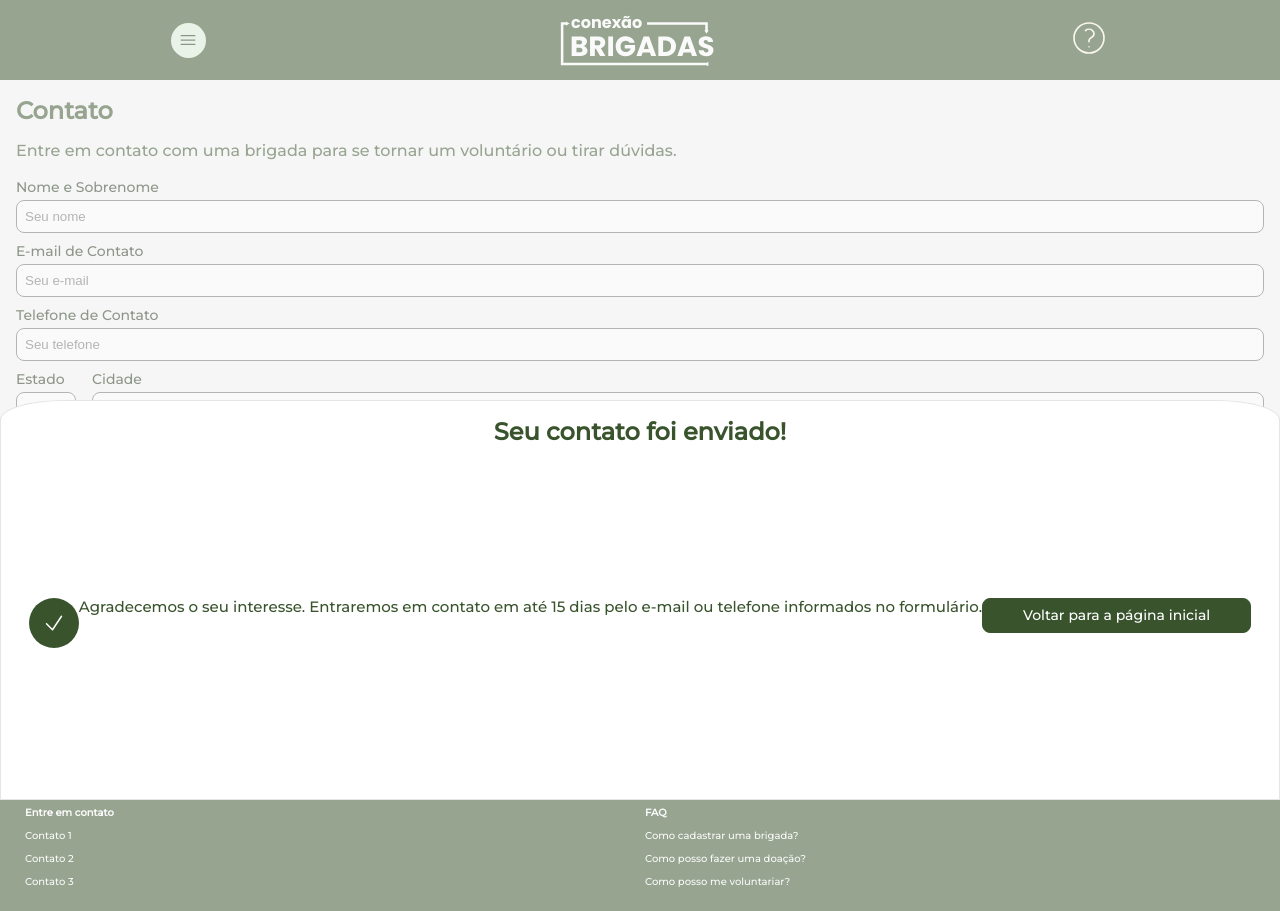
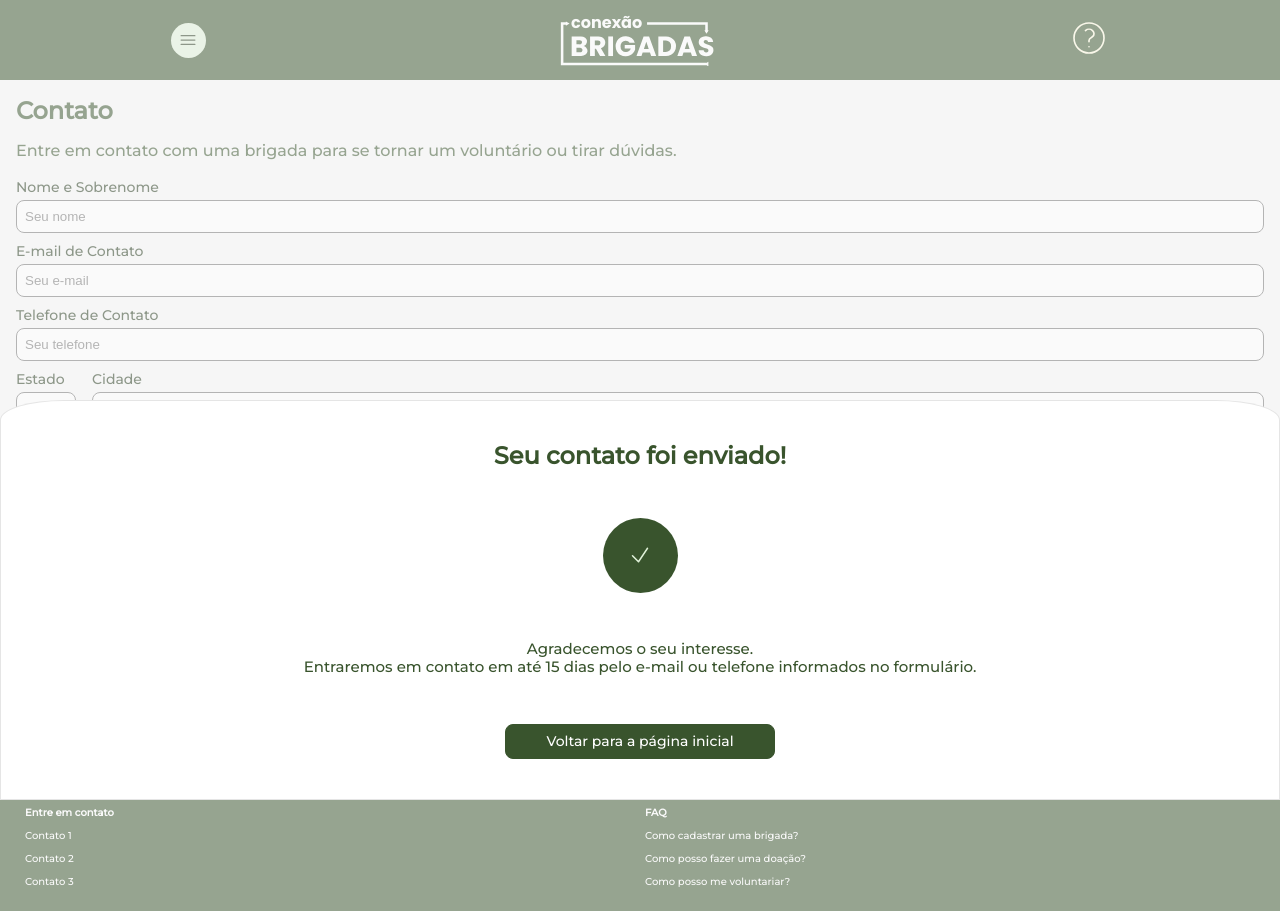
Before and after one commit to DiverIntoDev/-Front-CSR-Fire-Brigades, a Next.js app: page /contactPage in a window 1280 px wide. Both pictures are taken after a click on the button "Enviar". Built offline with nearby package versions, Linux system fonts and the light colour scheme.

Commit message:
Fix styles

```diff
--- a/src/app/components/saveModal.js
+++ b/src/app/components/saveModal.js
@@ -31,32 +31,42 @@ export default function SaveModal({}) {
         color: "#39542D",
         fontWeight: "bolder",
         fontSize: "1rem",
-        width: "100%",
-        marginBottom: "1rem",
+        width: "40%",
         font: "normal normal bold 24px/29px 'Montserrat'",
-        fontFamily: "'Montserrat', sans-serif"
+        fontFamily: "'Montserrat', sans-serif",
+        display: "flex",
+        justifyContent: "center",
+        alignItems: "center"
       }}>
         Seu contato foi enviado!
       </span>
+      <div style={{width: "100%", display: "flex", justifyContent: "center", alignItems: "center"}}>
         <Image
             src={Icons.checkbranco.value}
             alt={Icons.checkbranco.alt}
-          height={50}
-          width={50}
+            height={75}
+            width={75}
             style={{
               backgroundColor: "#39542D",
               objectFit: "scale-down",
               borderRadius: "50%"
             }}
         />
+      </div>
       <span style={{
         color: "#39542D",
         font: "normal normal normal 15px/18px 'Montserrat'",
-        fontFamily: "'Montserrat', sans-serif"
+        fontFamily: "'Montserrat', sans-serif",
+        width: "75%",
+        display: "flex",
+        justifyContent: "center",
+        alignItems: "center"
       }}>
-        Agradecemos o seu interesse. Entraremos em contato em até 15 dias pelo e-mail ou telefone informados no formulário.
+        Agradecemos o seu interesse.
+        <br/>
+        Entraremos em contato em até 15 dias pelo e-mail ou telefone informados no formulário.
       </span>
-      <div>
+      <div style={{display: "flex", width: "100%", justifyContent: "center", alignItems: "center"}}>
         <Button
           placeholder="Voltar para a página inicial"
           onPress={() => {
```
Also changed, not shown: src/app/icons/checkbranco.svg. Lines whose indentation alone changed are shown as unchanged.
